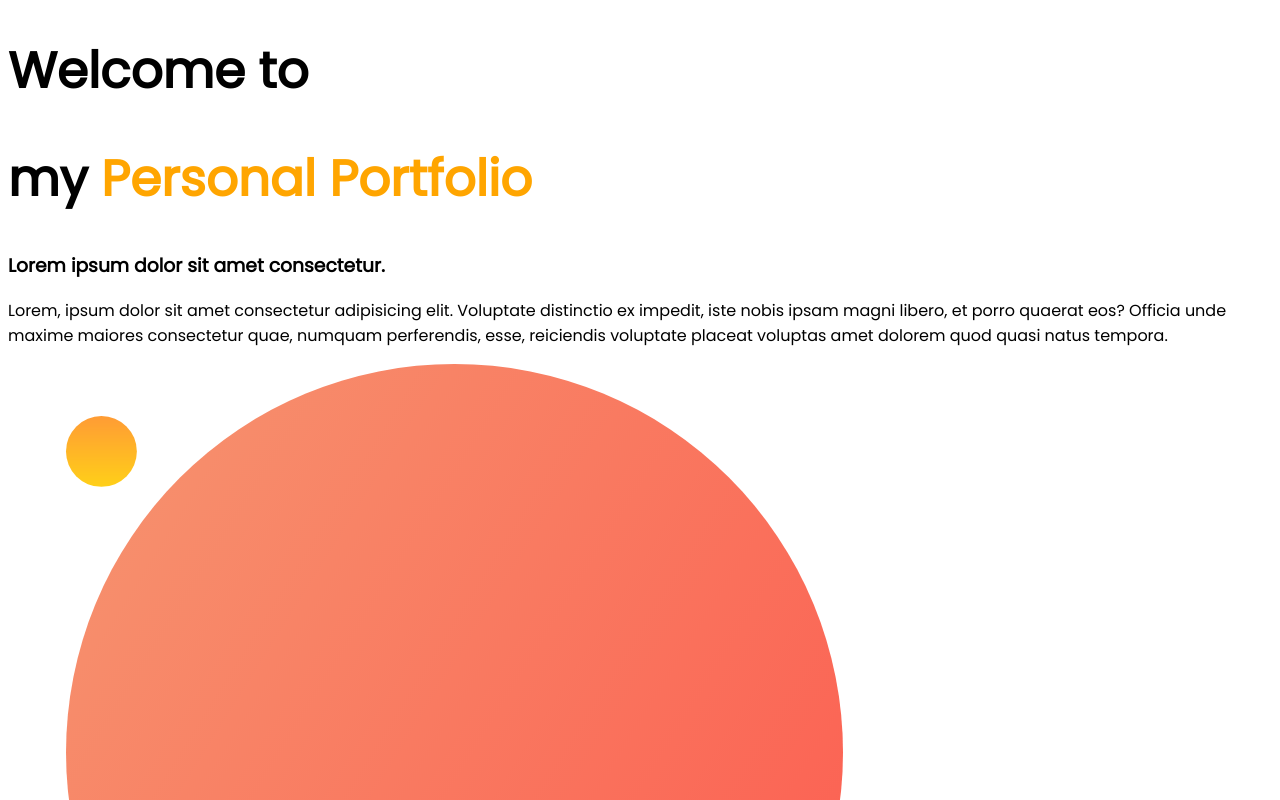
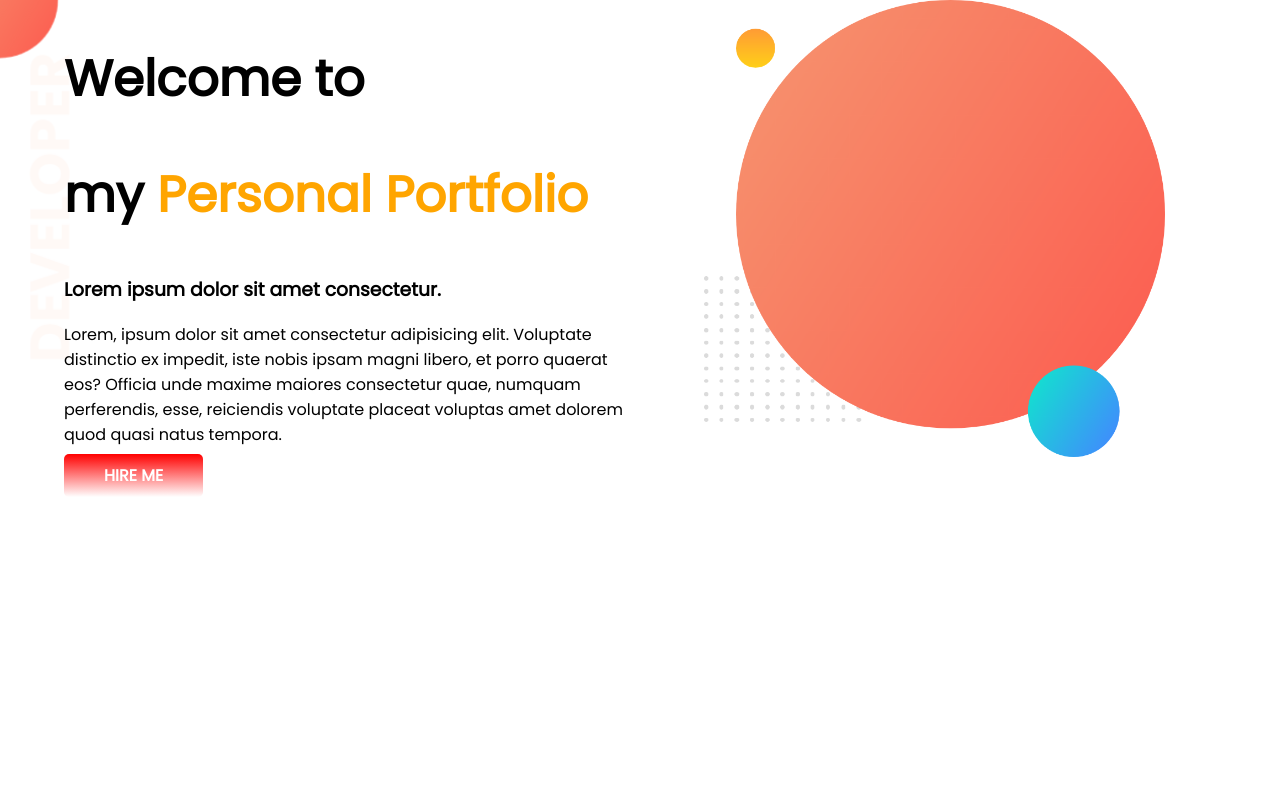
Before and after one commit to abdullahmamun1/developer-portfolio, a plain HTML site: page index.html in a window 1280 px wide. Shown: the top 800 px of the page. Drawn offline with Linux system fonts and the light colour scheme.

Commit message:
header added

```diff
--- a/index.html
+++ b/index.html
@@ -12,11 +12,18 @@
 
 </head>
 <body>
-    <h1>Welcome to</h1>
-    <h1>my <span class="orange-color">Personal Portfolio</span></h1>
-    <h3>Lorem ipsum dolor sit amet consectetur.</h3>
-    <p>Lorem, ipsum dolor sit amet consectetur adipisicing elit. Voluptate distinctio ex impedit, iste nobis ipsam magni libero, et porro quaerat eos? Officia unde maxime maiores consectetur quae, numquam perferendis, esse, reiciendis voluptate placeat voluptas amet dolorem quod quasi natus tempora.</p>
-    <img src="images/my-bg.png" alt="">
+    <section class="header">
+        <div class="half-width">
+            <h1>Welcome to</h1>
+            <h1>my <span class="orange-color">Personal Portfolio</span></h1>
+            <h3>Lorem ipsum dolor sit amet consectetur.</h3>
+            <p>Lorem, ipsum dolor sit amet consectetur adipisicing elit. Voluptate distinctio ex impedit, iste nobis ipsam magni libero, et porro quaerat eos? Officia unde maxime maiores consectetur quae, numquam perferendis, esse, reiciendis voluptate placeat voluptas amet dolorem quod quasi natus tempora.</p>
+            <a href="#" target="_blank" class="hire-button">HIRE ME</a>
+        </div>
+        <div class="half-width">
+            <img src="images/my-bg.png" alt="">
+        </div>
+    </section>
 
 </body>
 </html>
--- a/style.css
+++ b/style.css
@@ -1,10 +1,34 @@
 body {
-    font-family: 'Poppins', sans-serif;
+  font-family: "Poppins", sans-serif;
+  margin: 0;
+  padding: 0;
 }
 
 h1 {
-    font-size: 50px;
+  font-size: 50px;
 }
 .orange-color {
-    color: orange;
+  color: orange;
 }
+section {
+  display: flex;
+}
+.half-width {
+  width: 50%;
+  padding-left: 5%;
+}
+.half-width img {
+  width: 80%;
+}
+.hire-button {
+  text-decoration: none;
+  background-image: linear-gradient(red, white);
+  color: white;
+  font-weight: 700;
+  padding: 10px 40px;
+  border-radius: 5px;
+}
+.header {
+  background-image: url(images/top-banner.png);
+  background-repeat: no-repeat;
+}
```
